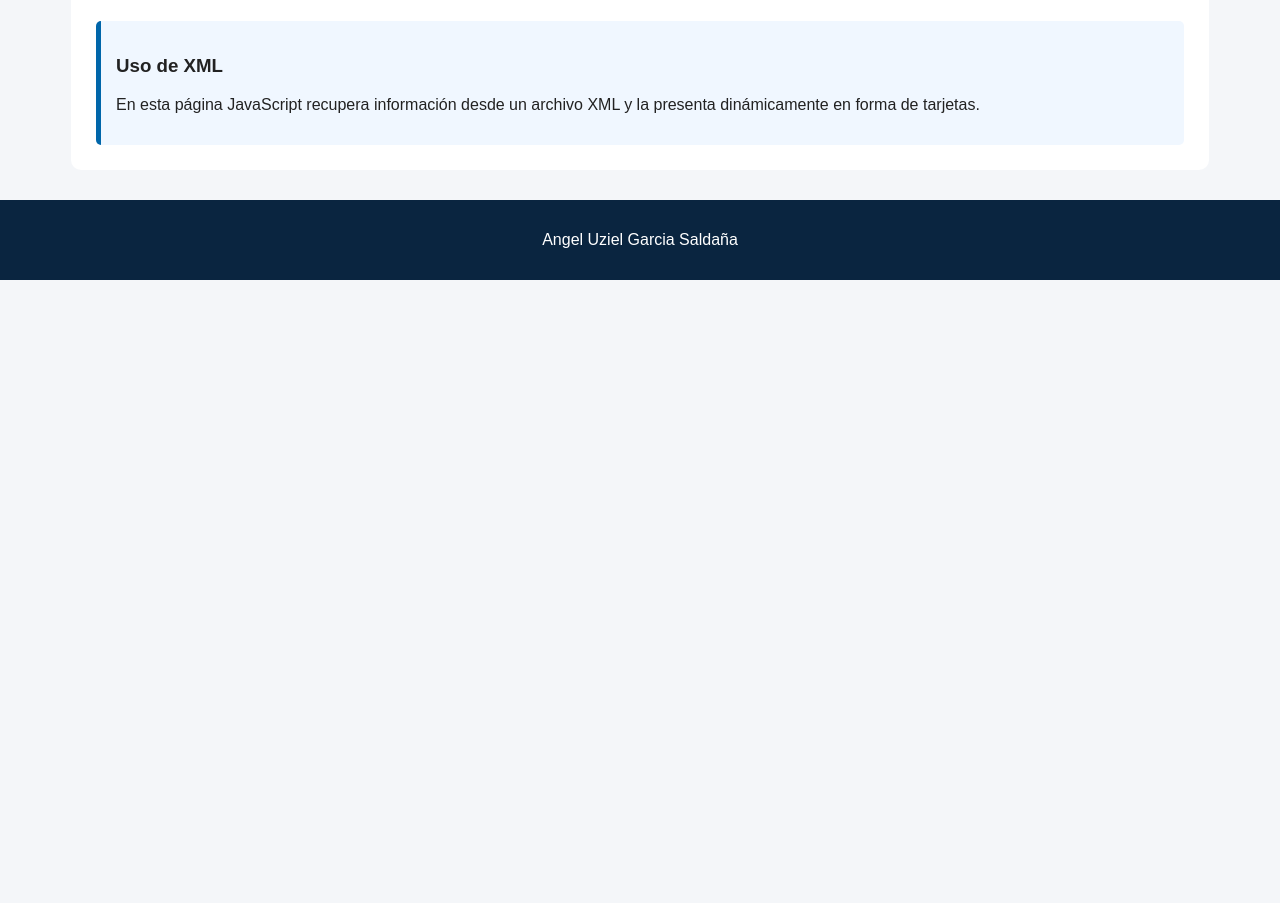
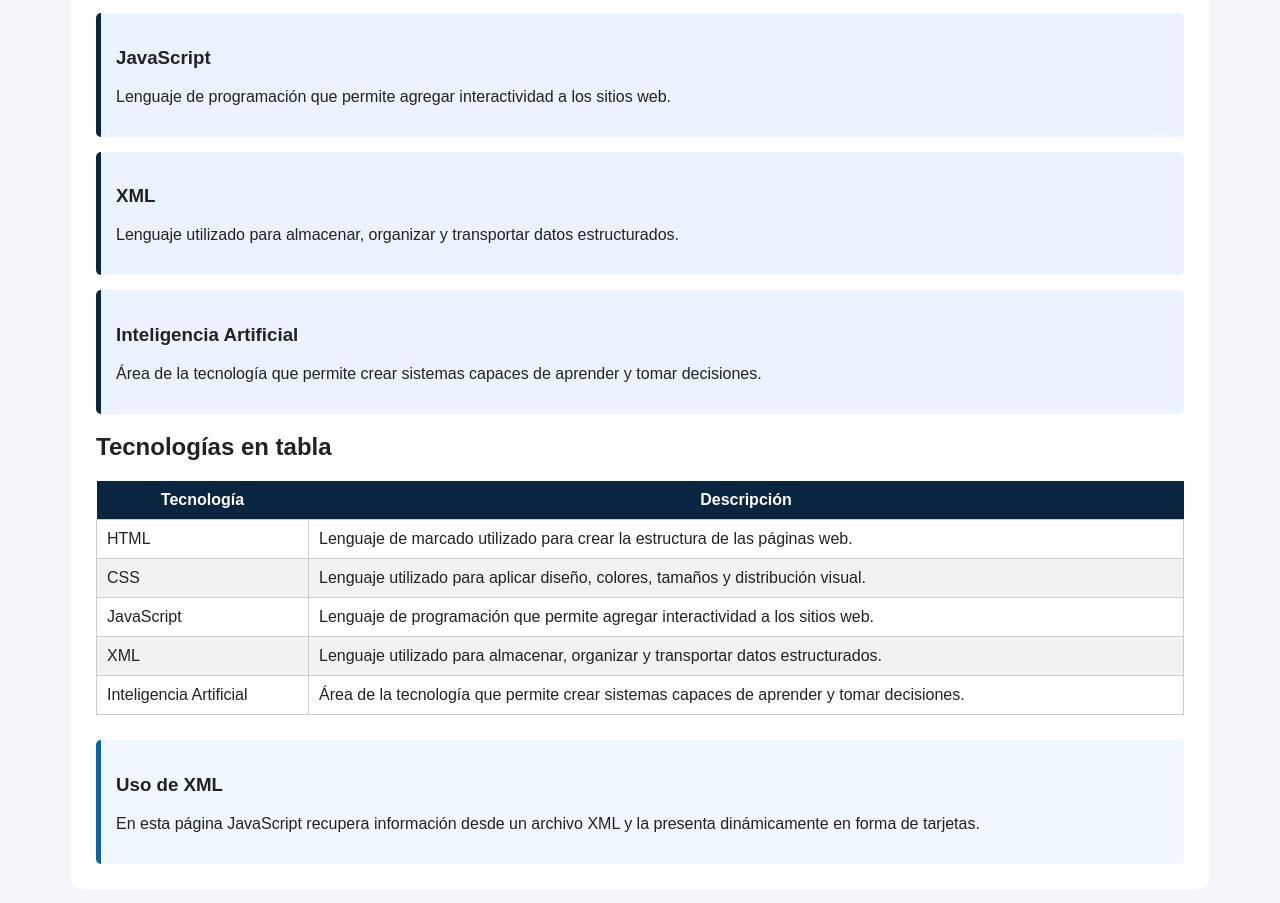
Before and after one commit to UzielGarcia1/ordinario-ftw, a plain HTML site: page programacion.html in a window 1280 px wide. Shown: the part 1445-2348 px from the top of the page. Before the commit the page ends 1725 px from the top, so only its background shows below. Drawn offline with Linux system fonts and the light colour scheme.

Commit message:
Version final

```diff
--- a/programacion.html
+++ b/programacion.html
@@ -1,11 +1,13 @@
 <!DOCTYPE html>
 <html lang="es">
+
 <head>
     <meta charset="UTF-8">
     <title>Programación</title>
     <link rel="stylesheet" href="style.css">
     <script src="script.js"></script>
 </head>
+
 <body onload="cargarTecnologias()">
 
     <header>
@@ -32,6 +34,8 @@
                 Gracias a la programación se pueden crear páginas web, aplicaciones y sistemas.
             </p>
 
+            <img src="imagenes/programacion.avif" alt="Código de programación en pantalla" class="imagen">
+
             <div class="card">
                 <h3>Tecnologías usadas</h3>
                 <ul>
@@ -50,6 +54,22 @@
             <button onclick="cargarTecnologias()">Mostrar todo</button>
 
             <section id="contenidoXML"></section>
+
+            <h2>Tecnologías en tabla</h2>
+
+            <table id="tablaTecnologias">
+                <thead>
+                    <tr>
+                        <th>Tecnología</th>
+                        <th>Descripción</th>
+                    </tr>
+                </thead>
+
+                <tbody id="tablaBody">
+                </tbody>
+            </table>
+
+
         </article>
 
         <aside>
@@ -66,4 +86,5 @@
     </footer>
 
 </body>
+
 </html>
--- a/script.js
+++ b/script.js
@@ -45,15 +45,23 @@ function cargarTecnologias() {
 
             let tecnologias = xml.getElementsByTagName("tecnologia");
             let contenido = "";
+            let filasTabla = "";
 
             for (let i = 0; i < tecnologias.length; i++) {
                 let nombre = tecnologias[i].getElementsByTagName("nombre")[0].textContent;
                 let descripcion = tecnologias[i].getElementsByTagName("descripcion")[0].textContent;
 
                 contenido += crearTarjeta(nombre, descripcion);
+                filasTabla += `
+                <tr>
+                    <td>${nombre}</td>
+                    <td>${descripcion}</td>
+                </tr>
+                `;
             }
 
             document.getElementById("contenidoXML").innerHTML = contenido;
+            document.getElementById("tablaBody").innerHTML = filasTabla;
         });
 }
 
--- a/style.css
+++ b/style.css
@@ -106,3 +106,32 @@ footer {
         width: 100%;
     }
 }
+
+.imagen{
+    display:block;
+    width:100%;
+    max-width:700px;
+    margin:20px auto;
+    border-radius:10px;
+}
+
+table{
+    width:100%;
+    border-collapse:collapse;
+    margin-top:20px;
+}
+
+table th{
+    background:#0a2540;
+    color:white;
+    padding:10px;
+}
+
+table td{
+    border:1px solid #ccc;
+    padding:10px;
+}
+
+table tr:nth-child(even){
+    background:#f2f2f2;
+}
```
Also changed, not shown: aplicaciones.html (+5 -0 lines), ciberseguridad.html (+5 -0 lines), futuro.html (+5 -0 lines), hardware.html (+5 -0 lines), ia.html (+5 -0 lines), index.html (+7 -0 lines), imagenes/aplicaciones.jpg (added), imagenes/ciberseguridad.jfif (added), imagenes/futuro.webp (added), imagenes/ia.webp (added), imagenes/index.jfif (added), imagenes/programacion.avif (added). Lines whose indentation alone changed are shown as unchanged.
